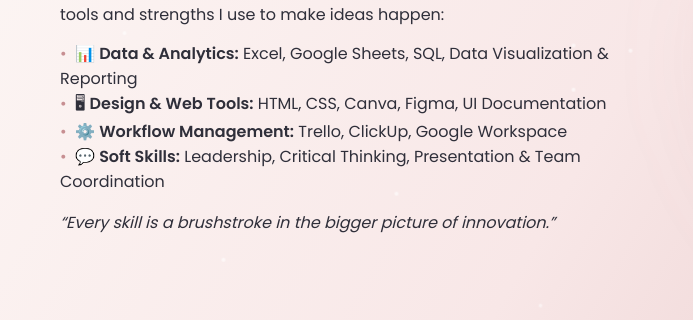
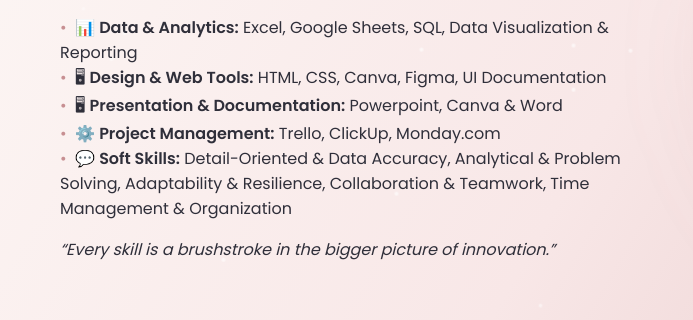
Before and after one commit to Arichannn/portfolio, a plain HTML site: page index.html in a window 1280 px wide. Both pictures are taken after a click on the link "Skills". Shown: the part 340-660 px from the top of the page, 0-693 px from the left. Drawn offline with nearby package versions, Linux system fonts and the light colour scheme.

Commit message:
Update index.html

```diff
--- a/index.html
+++ b/index.html
@@ -211,8 +211,9 @@ ul li::before{content:"• ";color:var(--accent);margin-right:4px}
     <ul style="margin-top:10px;">
       <li>📊 <strong>Data & Analytics:</strong> Excel, Google Sheets, SQL, Data Visualization & Reporting</li>
       <li>🖥 <strong>Design & Web Tools:</strong> HTML, CSS, Canva, Figma, UI Documentation</li>
-      <li>⚙️ <strong>Workflow Management:</strong> Trello, ClickUp, Google Workspace</li>
-      <li>💬 <strong>Soft Skills:</strong> Leadership, Critical Thinking, Presentation & Team Coordination</li>
+      <li>🖥 <strong>Presentation & Documentation:</strong> Powerpoint, Canva & Word</li>
+      <li>⚙️ <strong>Project Management:</strong> Trello, ClickUp, Monday.com</li>
+      <li>💬 <strong>Soft Skills:</strong> Detail-Oriented & Data Accuracy, Analytical & Problem Solving, Adaptability & Resilience, Collaboration & Teamwork, Time Management & Organization</li>
     </ul>
     <p style="margin-top:15px;"><em>“Every skill is a brushstroke in the bigger picture of innovation.”</em></p>
   </div>
```
